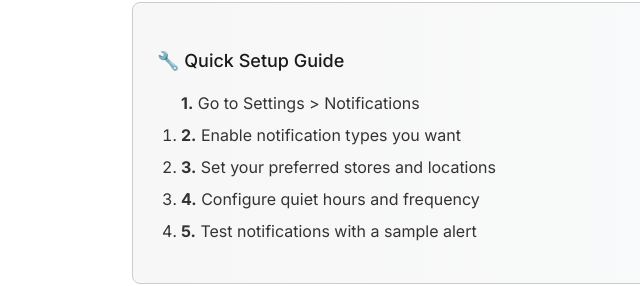
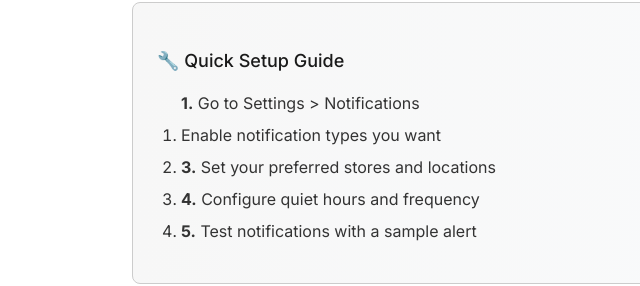
Before and after one commit to ShopisMarket/ShopisWiki, an Astro site: page /features/smart-notifications in a window 1280 px wide. Shown: the part 4734-5020 px from the top of the page, 188-828 px from the left. Built offline with nearby package versions, Linux system fonts and the light colour scheme; Astro itself is replaced by a stand-in of ours.

Commit message:
Updated smart-notifications.astro

```diff
--- a/src/pages/features/smart-notifications.astro
+++ b/src/pages/features/smart-notifications.astro
@@ -287,7 +287,7 @@ const headings = [
     <h4 class="text-lg font-semibold mb-4">🔧 Quick Setup Guide</h4>
     <ol class="space-y-2">
       <strong>1.</strong> Go to Settings > Notifications</li>
-      <li><strong>2.</strong> Enable notification types you want</li>
+      <li> Enable notification types you want</li>
       <li><strong>3.</strong> Set your preferred stores and locations</li>
       <li><strong>4.</strong> Configure quiet hours and frequency</li>
       <li><strong>5.</strong> Test notifications with a sample alert</li>
```
